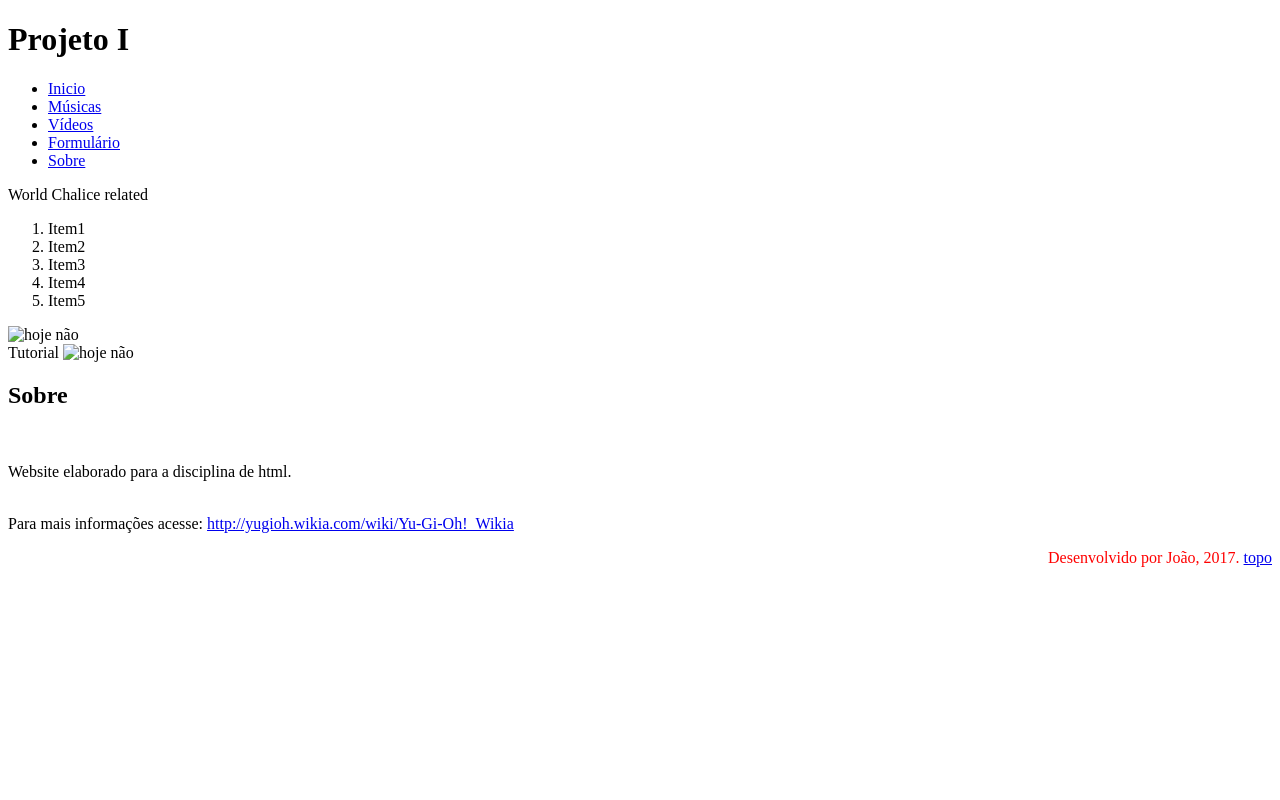
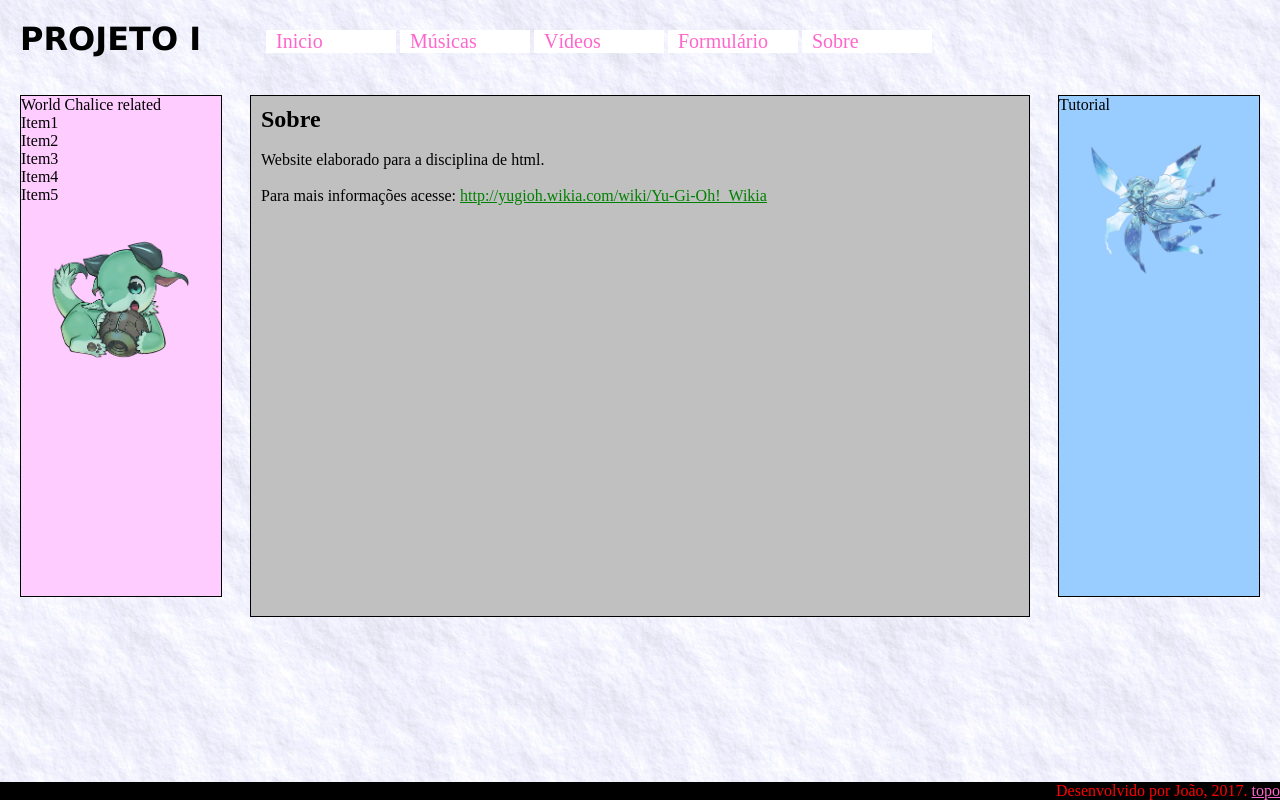
Before and after one commit to joaohunter/joaohunter.github.io, a plain HTML site: page sobre.html in a window 1280 px wide. Drawn offline with Linux system fonts and the light colour scheme; files whose address does not match are found by name.

Commit message:
edit final madruga

```diff
--- a/sobre.html
+++ b/sobre.html
@@ -4,8 +4,8 @@
 
 <head>
 	<meta charset="utf-8"/>
-	<link rel="stylesheet" href="css/projeto1_sobre.css" media="all">
-	<link rel="icon" href="icones/favicon.png">
+	<link rel="stylesheet" href="css/sobre.css" media="all">
+	<link rel="icon" href="icons/favicon.png">
 	<title>|| Projeto-1 || Sobre</title>
 </head>
 
@@ -14,11 +14,11 @@
 	<h1>Projeto I</h1>
 	<nav id="menu">
 		<ul>
-			<li><a href="projeto1_home.html">Inicio</a></li>
-			<li><a href="projeto1_musicas.html" id="decks">Músicas</a></li>
-			<li><a href="projeto1_videos.html">Vídeos</a></li>
-			<li><a href="projeto1_formulario.html">Formulário</a></li>
-			<li><a href="projeto1_sobre.html">Sobre</a></li>
+			<li><a href="index.html">Inicio</a></li>
+			<li><a href="musicas.html" id="decks">Músicas</a></li>
+			<li><a href="videos.html">Vídeos</a></li>
+			<li><a href="formulario.html">Formulário</a></li>
+			<li><a href="sobre.html">Sobre</a></li>
 		</ul>
 	</nav>
 	</header>
@@ -31,11 +31,11 @@
 			<li>Item4</li>
 			<li>Item5</li>
 		</ol>
-		<img src="imagens/guardragon.png" width="150px" alt="hoje não"/>
+		<img src="images/guardragon.png" width="150px" alt="hoje não"/>
 	</article>
 	<aside>
 		Tutorial
-		<img src="imagens/lee.png" width="150px" height="150px" alt="hoje não"/>
+		<img src="images/lee.png" width="150px" height="150px" alt="hoje não"/>
 	</aside>
 	<section>
 		<div id="conteudo">
```
Also changed, not shown: formulario.html (+9 -9 lines), index.html (+2 -2 lines), musicas.html (+14 -14 lines), 11 other files.
